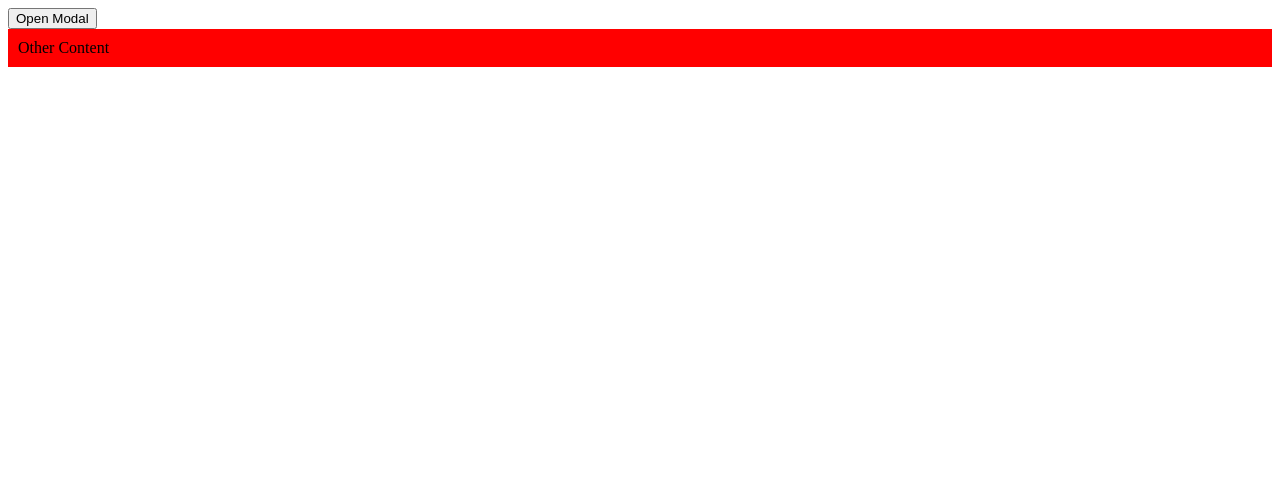
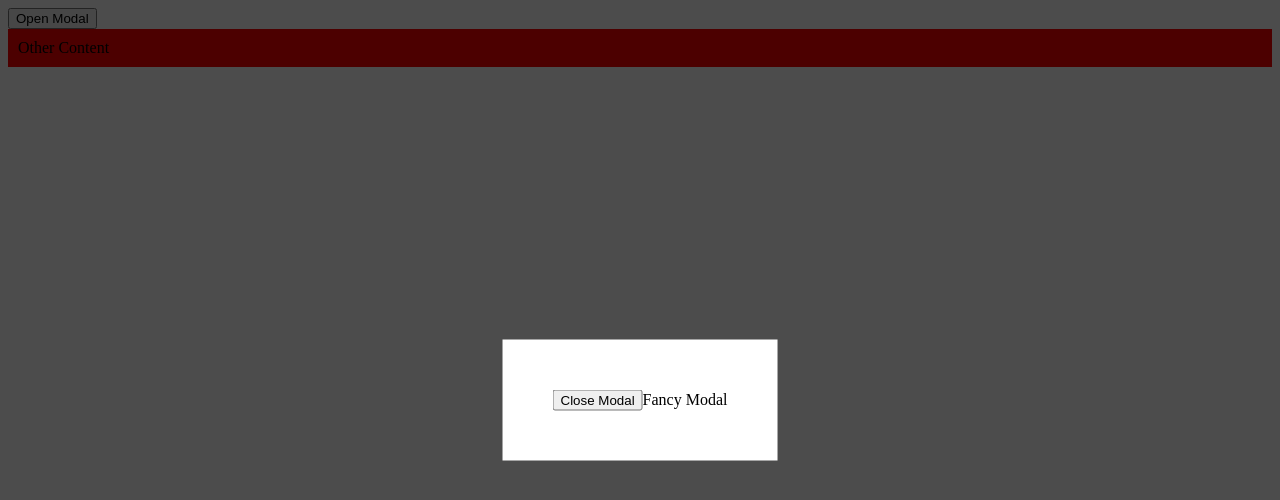
Before and after one commit to rahulmhjn/React_Portal_Modal, a React app: page / in a window 1280 px wide. Both pictures are taken after a click on the button "Open Modal". Built offline with nearby package versions, Linux system fonts and the light colour scheme.

Commit message:
using createPortal functionality

```diff
--- a/public/index.html
+++ b/public/index.html
@@ -29,6 +29,7 @@
   <body>
     <noscript>You need to enable JavaScript to run this app.</noscript>
     <div id="root"></div>
+    <div id="portal"></div>
     <!--
       This HTML file is a template.
       If you open it directly in the browser, you will see an empty page.
--- a/src/components/App.js
+++ b/src/components/App.js
@@ -1,4 +1,5 @@
-import React from "react";
+import React, { useState } from "react";
+import Modal from "./Modal";
 
 const BUTTON_WRAPPER_STYLES = {
   position: "relative",
@@ -7,16 +8,21 @@ const BUTTON_WRAPPER_STYLES = {
 
 const OTHER_CONTENT_STYLES = {
   position: "relative",
-  zIndex: 1,
+  zIndex: 2,
   backgroundColor: "red",
   padding: "10px",
 };
 
 const App = () => {
+  const [isOpen, setIsOpen] = useState(false);
   return (
     <div>
       <div style={BUTTON_WRAPPER_STYLES}>
-        <button>Open Modal</button>
+        <button onClick={() => setIsOpen(true)}>Open Modal</button>
+
+        <Modal open={isOpen} onClose={() => setIsOpen(false)}>
+          Fancy Modal
+        </Modal>
       </div>
 
       <div style={OTHER_CONTENT_STYLES}>Other Content</div>
--- /dev/null
+++ b/src/components/Modal.js
@@ -0,0 +1,38 @@
+import React from "react";
+import ReactDOM from "react-dom";
+
+const MODAL_STYLES = {
+  position: "fixed",
+  top: "50%",
+  left: "50%",
+  transform: "translate(-50%, -50%)",
+  backgroundColor: "#FFF",
+  padding: "50px",
+  zIndex: 1000,
+};
+const OVERLAY_STYLES = {
+  position: "fixed",
+  top: 0,
+  left: 0,
+  right: 0,
+  bottom: 0,
+  backgroundColor: "rgba(0, 0, 0, .7)",
+  zIndex: 1000,
+};
+
+const Modal = ({ open, children, onClose }) => {
+  if (!open) return null;
+  return ReactDOM.createPortal(
+    <div>
+      <div style={OVERLAY_STYLES} />
+
+      <div style={MODAL_STYLES}>
+        <button onClick={onClose}>Close Modal</button>
+        {children}
+      </div>
+    </div>,
+    document.getElementById("portal")
+  );
+};
+
+export default Modal;
```
